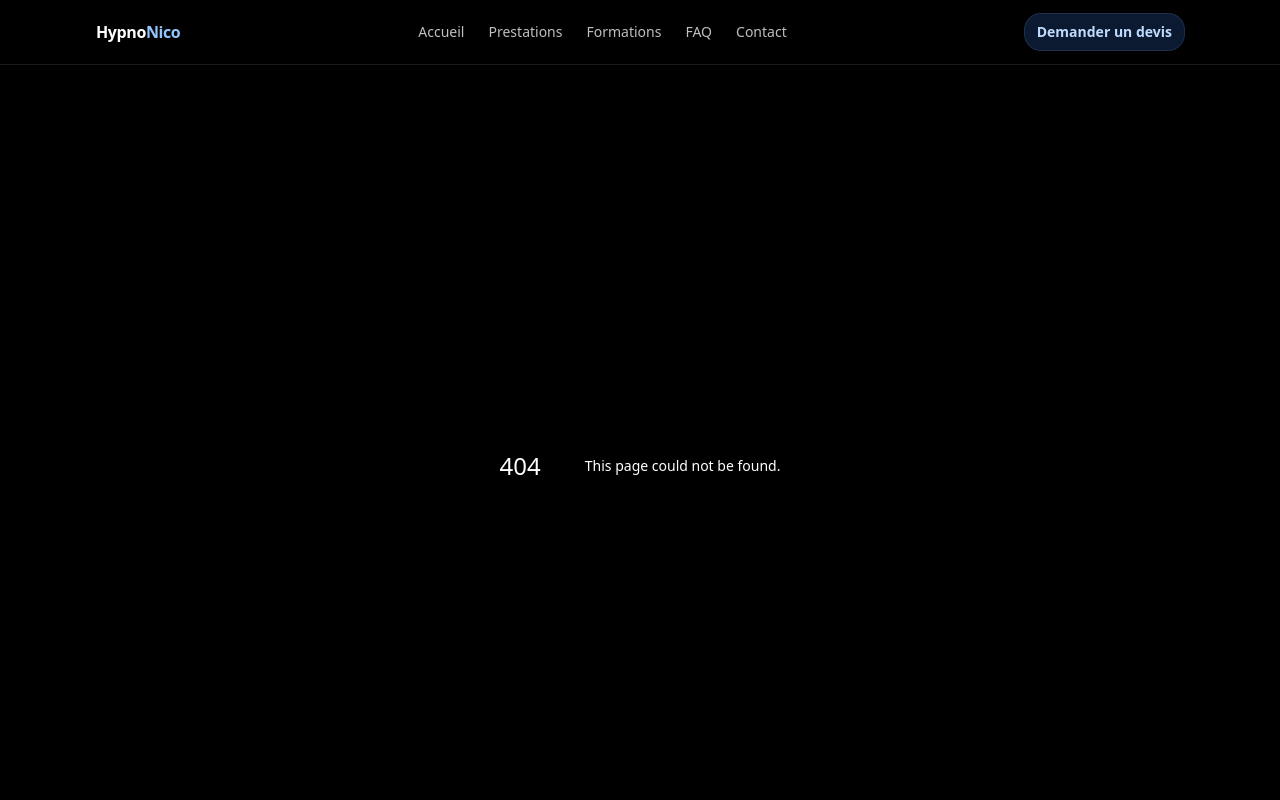
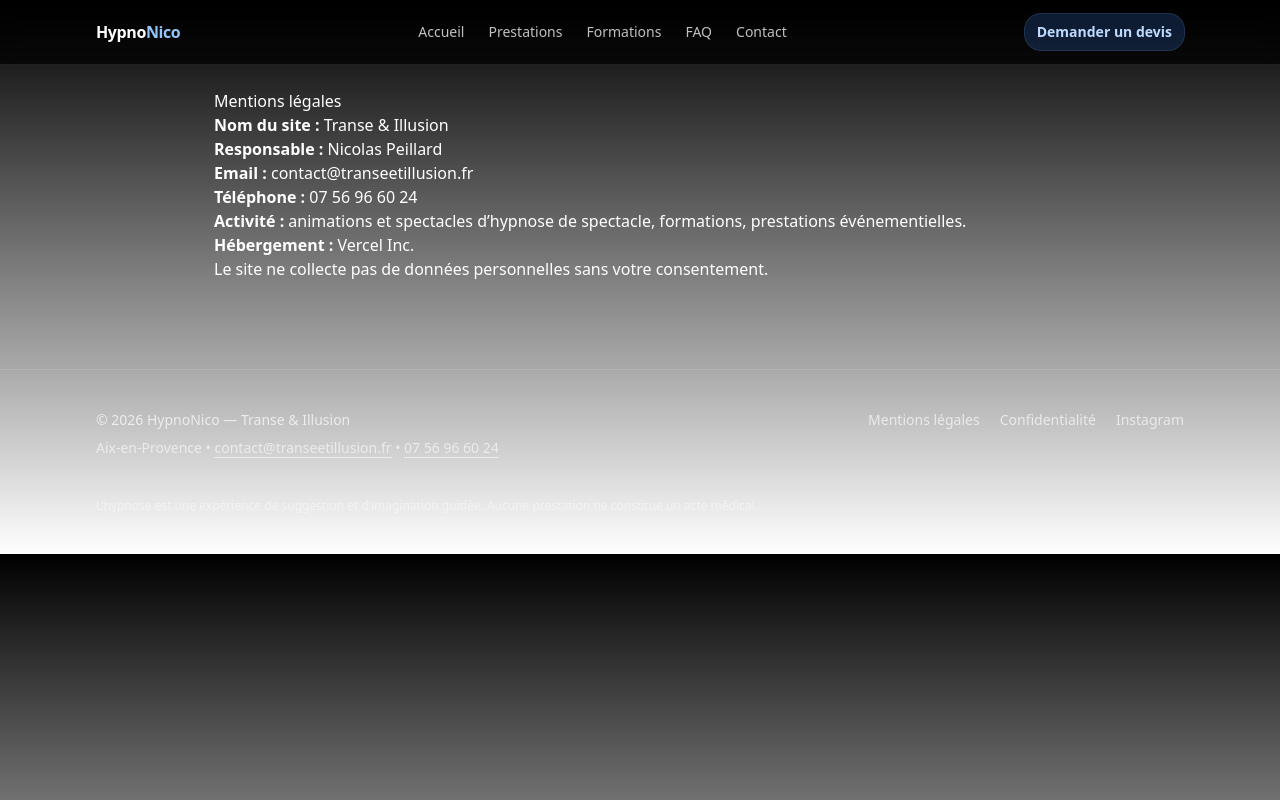
Before and after one commit to HypnoNico/transeetillusion, a Next.js app: page /mentions-legales in a window 1280 px wide. Before the commit this address had no page. Shown: the top 800 px of the page. Built offline with nearby package versions, Linux system fonts and the light colour scheme.

Commit message:
Create page.tsx

```diff
--- /dev/null
+++ b/app/mentions-legales/page.tsx
@@ -0,0 +1,25 @@
+export default function MentionsLegalesPage() {
+  return (
+    <main style={{ padding: 24, maxWidth: 900, margin: "0 auto" }}>
+      <h1>Mentions légales</h1>
+
+      <p><strong>Nom du site :</strong> Transe & Illusion</p>
+      <p><strong>Responsable :</strong> Nicolas Peillard</p>
+      <p><strong>Email :</strong> contact@transeetillusion.fr</p>
+      <p><strong>Téléphone :</strong> 07 56 96 60 24</p>
+
+      <p>
+        <strong>Activité :</strong> animations et spectacles d’hypnose de spectacle,
+        formations, prestations événementielles.
+      </p>
+
+      <p>
+        <strong>Hébergement :</strong> Vercel Inc.
+      </p>
+
+      <p>
+        Le site ne collecte pas de données personnelles sans votre consentement.
+      </p>
+    </main>
+  )
+}
```
